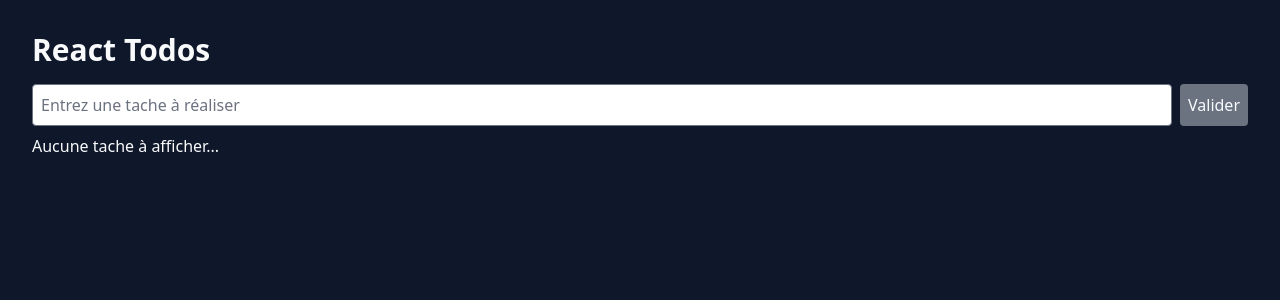
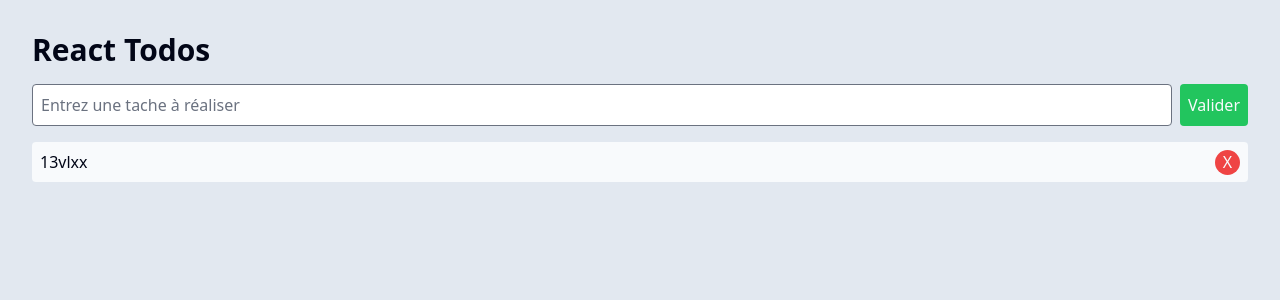
Before and after one commit to 13vlxx/ReactJS-Todos, a React (Vite) app: page / in a window 1280 px wide. Shown: the top 300 px of the page. Built offline with nearby package versions, Linux system fonts and the light colour scheme.

Commit message:
fix easteregg

```diff
--- a/src/App.jsx
+++ b/src/App.jsx
@@ -5,7 +5,12 @@
 
 function App() {
   const [todo, setTodo] = useState("");
-  const [todoList, setTodoList] = useState([]);
+  const [todoList, setTodoList] = useState([
+    {
+      id: nanoid(8),
+      text: "13vlxx",
+    },
+  ]);
   const [errors, setErrors] = useState({
     emptyInput: false,
     todoAlreadyExist: false,
@@ -27,7 +32,7 @@
       return;
     }
 
-    const tae = todoList.some((item) => item.text === todo);
+    const tae = todoList.find((item) => item.text === todo);
 
     if (tae) {
       setErrors({ ...errors, todoAlreadyExist: true });
```
